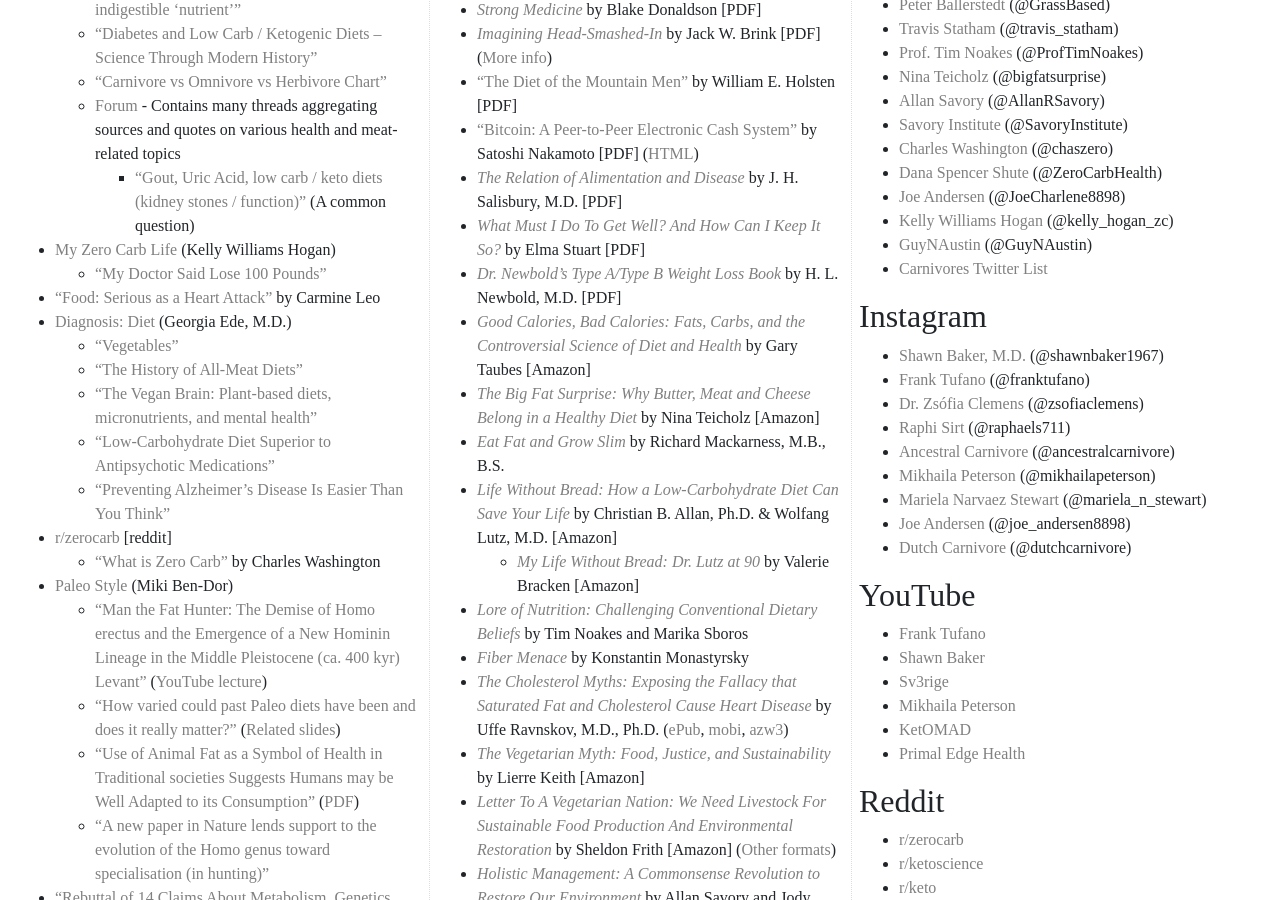
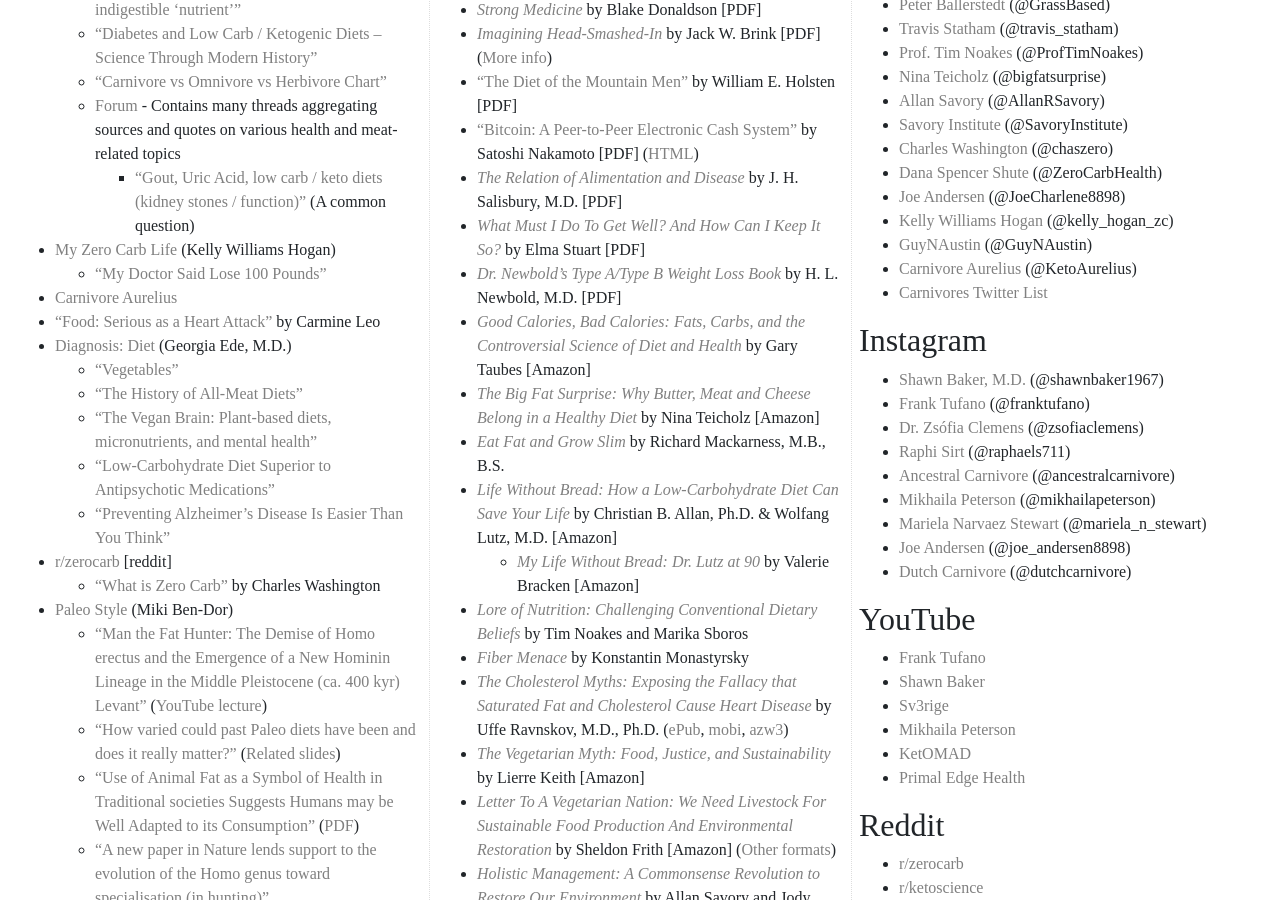
Before and after one commit to bitstein/justmeat.co, a Jekyll site: the page built from index.md, in a window 1280 px wide and 900 px high, scrolled down 970 px. Built offline with Jekyll 4.4.1, drawn with Linux system fonts in a browser that asks for light colours; nearby versions of some CDN libraries; some web fonts are replaced.

Commit message:
Add Carnivore Aurelius

```diff
--- a/index.md
+++ b/index.md
@@ -28,6 +28,7 @@
         * [“Gout, Uric Acid, low carb / keto diets (kidney stones / function)”](http://highsteaks.com/f/index.php?topic=111.0) (A common question)
 * [My Zero Carb Life](http://myzerocarblife.jamesdhogan.com/wp/) (Kelly Williams Hogan)
     * [“My Doctor Said Lose 100 Pounds”](http://myzerocarblife.jamesdhogan.com/wp/2015/01/my-doctor-said-lose-100-pounds/)
+* [Carnivore Aurelius](https://carnivoreaurelius.com)
 * [“Food: Serious as a Heart Attack”](http://carmineleo.com/blog/food-serious-as-a-heart-attack/) by Carmine Leo
 * [Diagnosis: Diet](http://www.diagnosisdiet.com/) (Georgia Ede, M.D.)
     * [“Vegetables”](http://www.diagnosisdiet.com/food/vegetables/)
@@ -135,6 +136,7 @@
 * [Joe Andersen](https://twitter.com/JoeCharlene8898) (@JoeCharlene8898)
 * [Kelly Williams Hogan](https://twitter.com/kelly_hogan_zc) (@kelly_hogan_zc)
 * [GuyNAustin](https://twitter.com/GuyNAustin) (@GuyNAustin)
+* [Carnivore Aurelius](https://twitter.com/KetoAurelius) (@KetoAurelius)
 * [Carnivores Twitter List](https://twitter.com/sarahkaltsounis/lists/carnivores)
 
 ## Instagram
```
